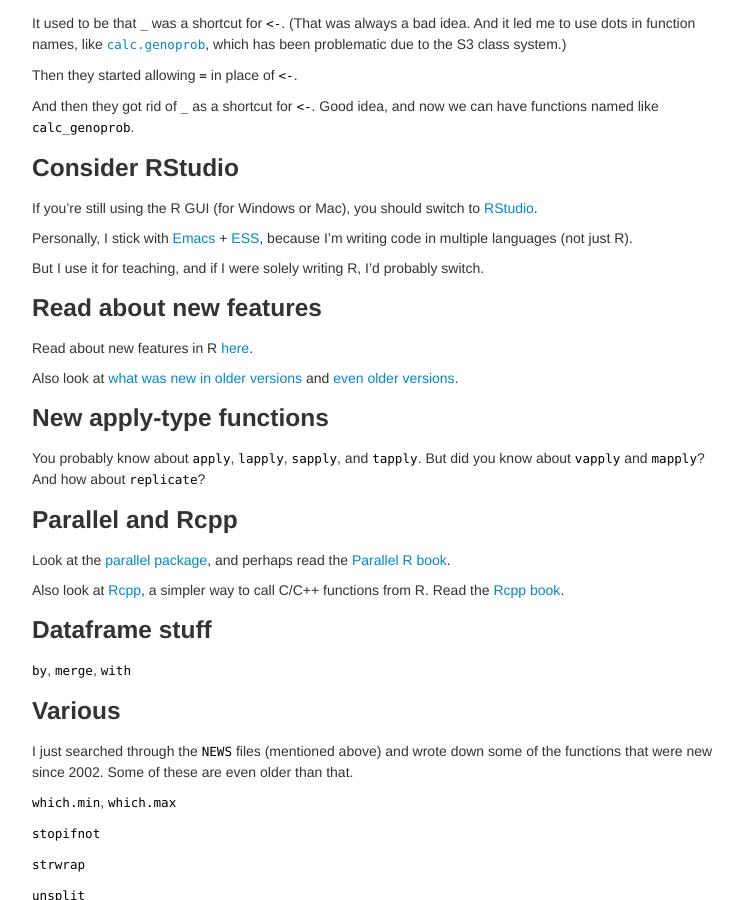
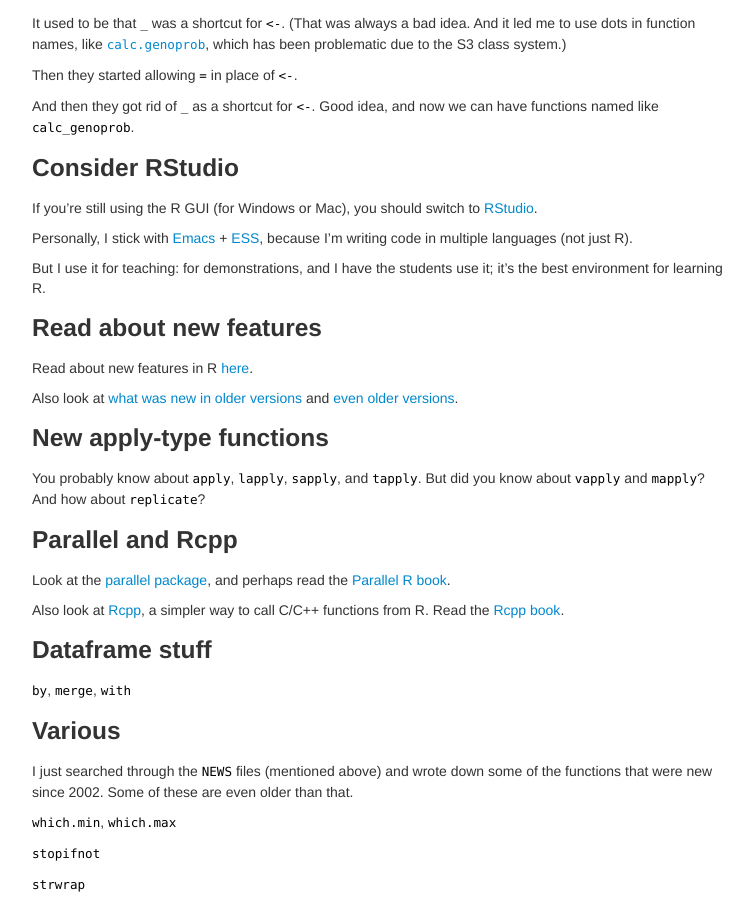
Before and after one commit to kbroman/hipsteR, a Jekyll site: the page built from index.md, in a window 1280 px wide and 900 px high, scrolled down 590 px. Shown: the whole window, without its empty margins (258-1011 px from the left). Built offline with Jekyll 4.4.1, drawn with Linux system fonts in a browser that asks for light colours.

Commit message:
Change a bit of text re RStudio for teaching

```diff
--- a/index.md
+++ b/index.md
@@ -62,8 +62,8 @@ Personally, I stick with [Emacs](http://www.gnu.org/software/emacs/) +
 [ESS](http://ess.r-project.org/), because I'm writing code in multiple
 languages (not just R).
 
-But I use it for teaching, and if I were solely writing R, I'd
-probably switch.
+But I use it for teaching: for demonstrations, and I have the
+students use it; it's the best environment for learning R.
 
 
 ### Read about new features
```
